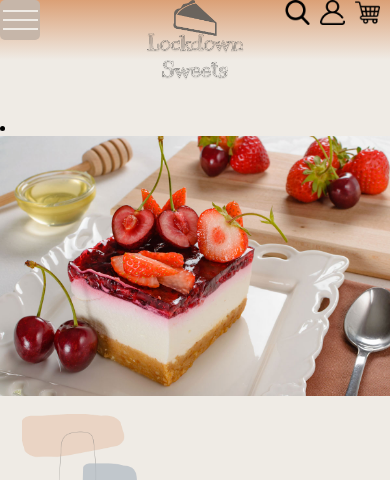
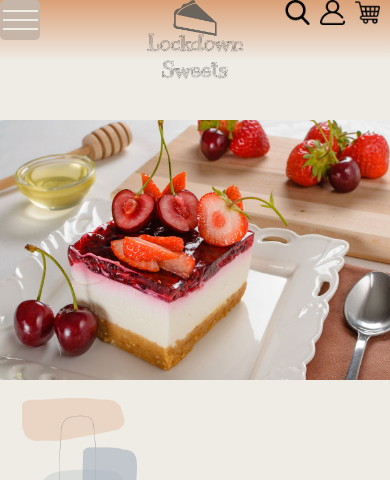
Before and after one commit to imshow123/individual-project-new, a plain HTML site: page index.html in a window 390 px wide. Shown: the top 480 px of the page. Drawn offline with Linux system fonts and the light colour scheme.

Commit message:
首頁圖清單的點

```diff
--- a/index.css
+++ b/index.css
@@ -130,6 +130,9 @@ img{
     }
     .banner{
         padding-top: 60px;
+    }
+    .banner .video li{
+        list-style: none;
     }
 
     /* 產品類別 */
```
